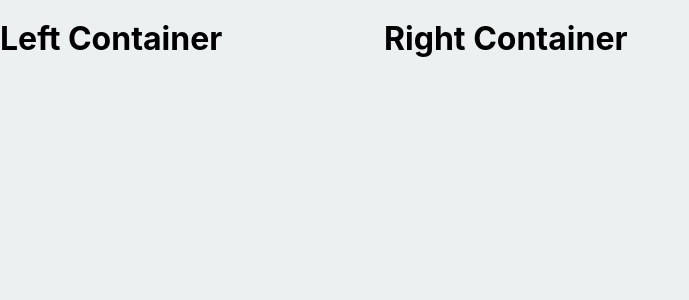
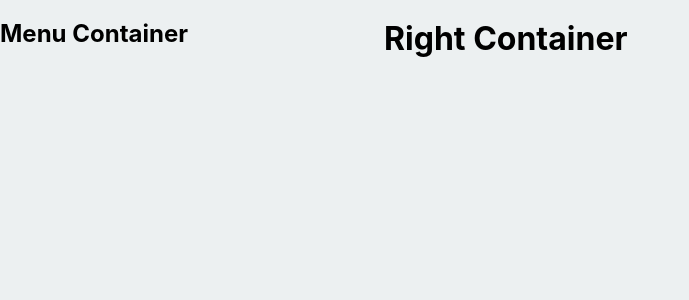
Before and after one commit to UsuallyChris/job_tracker, a React (Create React App) app in the folder frontend/: page / in a window 1280 px wide. Shown: the top 300 px of the page, without its empty margins (0-689 px from the left). Built offline with nearby package versions, Linux system fonts and the light colour scheme.

Commit message:
Added MenuContainer to left side

```diff
--- a/frontend/src/components/layout/left/LeftContainer.jsx
+++ b/frontend/src/components/layout/left/LeftContainer.jsx
@@ -1,9 +1,12 @@
 import React from 'react';
+
+// Component Imports
+import MenuContainer from './MenuContainer';
 
 function LeftContainer() {
   return(
     <div className="left-container">
-      <h1>Left Container</h1>
+      <MenuContainer />
     </div>
   );
 }
--- a/frontend/src/components/layout/left/MenuContainer.jsx
+++ b/frontend/src/components/layout/left/MenuContainer.jsx
@@ -0,0 +1,9 @@
+import React from 'react';
+
+function MenuContainer() {
+  return(
+    <h2>Menu Container</h2>
+  );
+};
+
+export default MenuContainer;
```
